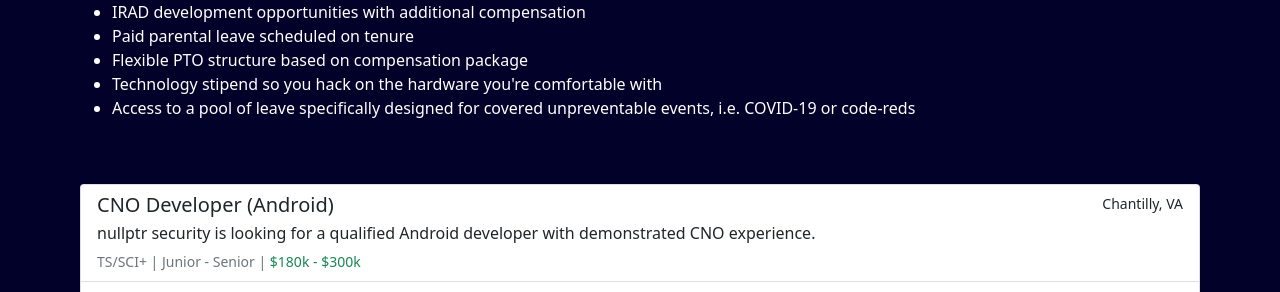
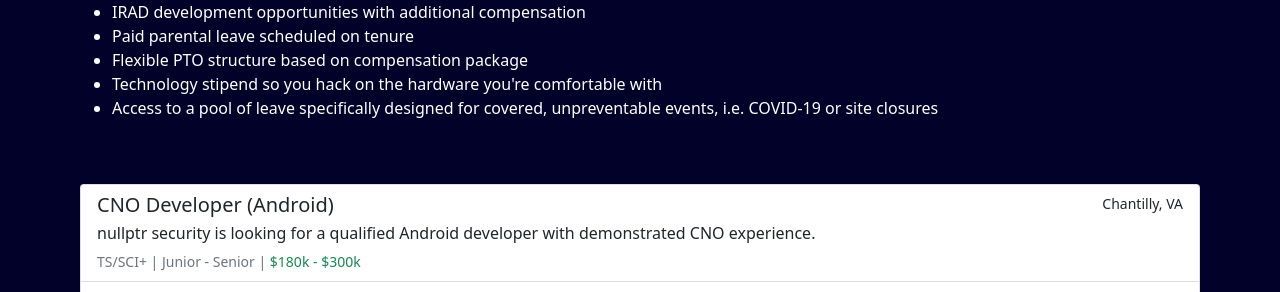
Before and after one commit to nullptrsec/nullptrsec.github.io, a Jekyll site: the page built from careers.html, in a window 1280 px wide. Shown: the part 359-651 px from the top of the page. Built offline with Jekyll 4.4.1, drawn with Linux system fonts in a browser that asks for light colours; nearby versions of some CDN libraries.

Commit message:
Fixed grammar for emergency leave benefit

```diff
--- a/careers.html
+++ b/careers.html
@@ -14,7 +14,7 @@
         <li>Paid parental leave scheduled on tenure</li>
         <li>Flexible PTO structure based on compensation package</li>
         <li>Technology stipend so you hack on the hardware you're comfortable with</li>
-        <li>Access to a pool of leave specifically designed for covered unpreventable events, i.e. COVID-19 or code-reds</li>
+        <li>Access to a pool of leave specifically designed for covered, unpreventable events, i.e. COVID-19 or site closures</li>
     </ul>
     <div class="pt-5 list-group">
         <a href="#jobposting-cnodeveloperandroid-modal" data-bs-toggle="modal" data-bs-target="#jobposting-cnodeveloperandroid-modal" class="list-group-item list-group-item-action flex-column align-items-start">
```
